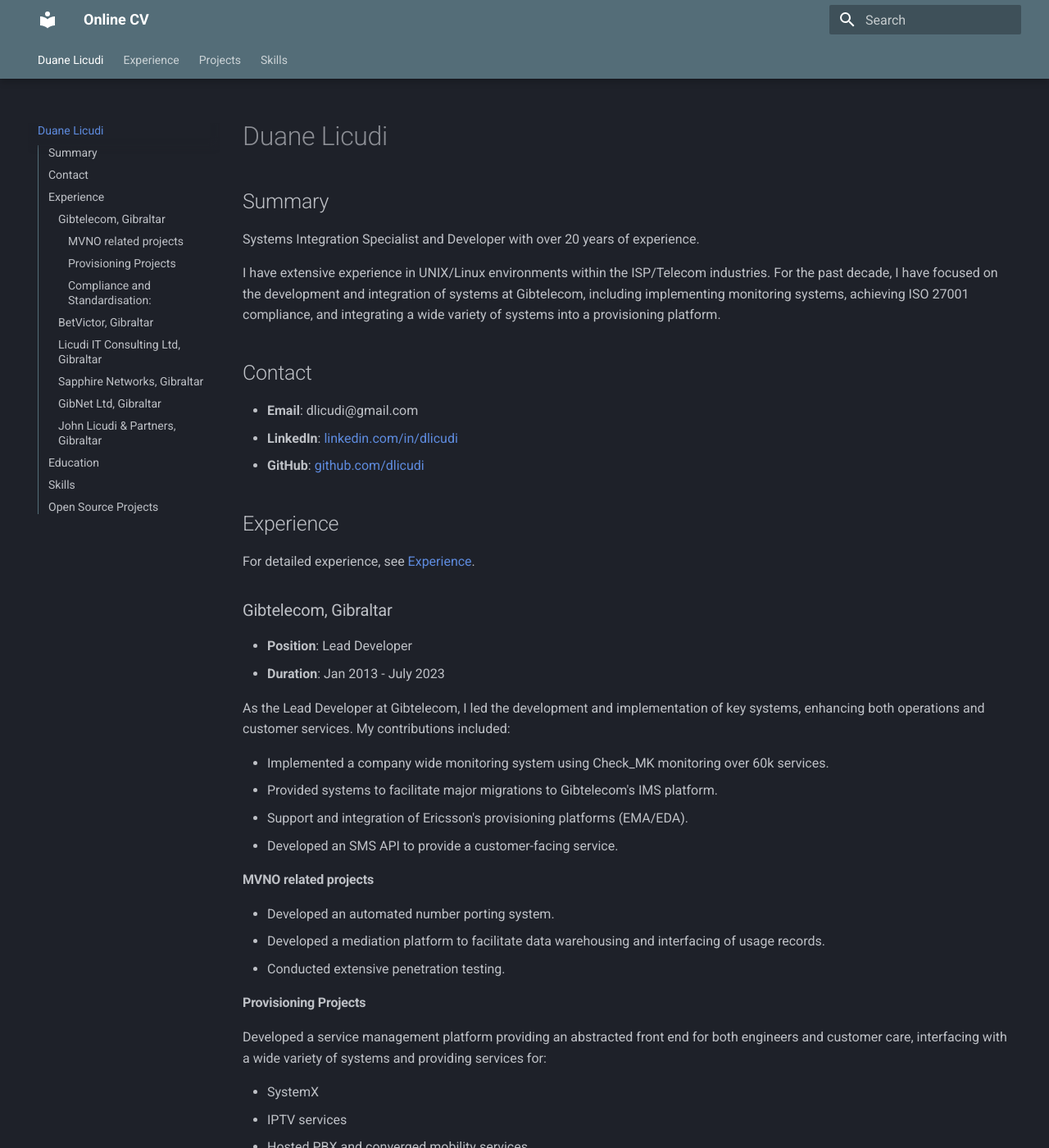
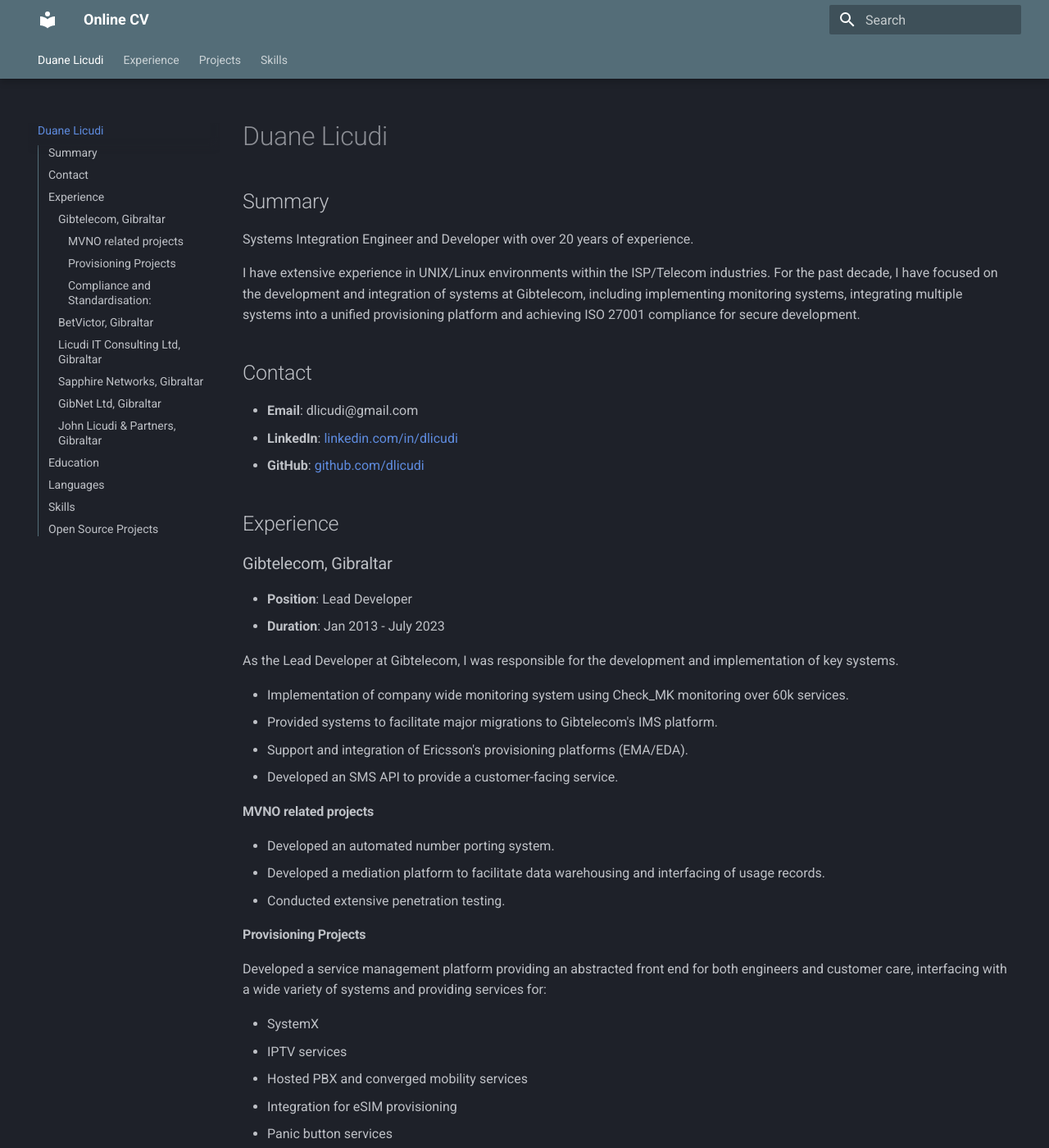
Before and after one commit to dlicudi/online-cv, an MkDocs documentation site: the page built from docs/index.md, in a window 1280 px wide and 1400 px high. Shown: the whole window at 82% size. Built offline with MkDocs 1.6.1 and Material for MkDocs 9.7.7, drawn with Linux system fonts in a browser that asks for light colours; some of the changed text lies outside the part shown.

Commit message:
Minor tweaks to the index page.

```diff
--- a/docs/index.md
+++ b/docs/index.md
@@ -2,28 +2,25 @@
 
 ## Summary
 
-Systems Integration Specialist and Developer with over 20 years of experience.
+Systems Integration Engineer and Developer with over 20 years of experience.
 
-I have extensive experience in UNIX/Linux environments within the ISP/Telecom industries. For the past decade, I have focused on the development and integration of systems at Gibtelecom, including implementing monitoring systems, achieving ISO 27001 compliance, and integrating a wide variety of systems into a provisioning platform.
+I have extensive experience in UNIX/Linux environments within the ISP/Telecom industries. For the past decade, I have focused on the development and integration of systems at Gibtelecom, including implementing monitoring systems, integrating multiple systems into a unified provisioning platform and achieving ISO 27001 compliance for secure development.
 
 
 ## Contact
-
 - **Email**: dlicudi@gmail.com
 - **LinkedIn**: [linkedin.com/in/dlicudi](https://linkedin.com/in/dlicudi)
 - **GitHub**: [github.com/dlicudi](https://github.com/dlicudi)
 
 ## Experience
 
-For detailed experience, see [Experience](experience.md).
-
 ### Gibtelecom, Gibraltar
 - **Position**: Lead Developer
 - **Duration**: Jan 2013 - July 2023
 
-As the Lead Developer at Gibtelecom, I led the development and implementation of key systems, enhancing both operations and customer services. My contributions included:
+As the Lead Developer at Gibtelecom, I was responsible for the development and implementation of key systems.
 
-- Implemented a company wide monitoring system using Check_MK monitoring over 60k services.
+- Implementation of company wide monitoring system using Check_MK monitoring over 60k services.
 - Provided systems to facilitate major migrations to Gibtelecom's IMS platform.
 - Support and integration of Ericsson's provisioning platforms (EMA/EDA).
 - Developed an SMS API to provide a customer-facing service.
@@ -51,7 +48,7 @@
 - Standardised development processes.
 - Established continuous integration processes and environments.
 
-My role focused on system integration, programming, and process improvement, which were critical to delivering robust, scalable, and secure infrastructures.
+My role primarily focused on developing software that interfaced with various systems to provide provisioning and mediation functions.
 
 ### BetVictor, Gibraltar
 - **Position**: Enterprise Services Engineer
@@ -93,9 +90,12 @@
 - **University of Portsmouth**: Advanced Diploma in Psychology, 1995-1997
 - **Chichester College**: Science Foundation Course, 1994-1995
 
+## Languages
+
+- English: Native
+- Spanish: Fluent
+
 ## Skills
-
-For detailed skills, see [Skills](skills.md).
 
 - Programming Languages: C, PHP, Lua, Python
 - Frameworks: Flask, Django, MkDocs, FastAPI, Celery
@@ -104,7 +104,5 @@
 
 ## Open Source Projects
 
-For detailed projects, see [Projects](projects.md).
-
 - Cockpitdecks: Contributor
 - Cockpitdecks Configs: Main Developer
```
